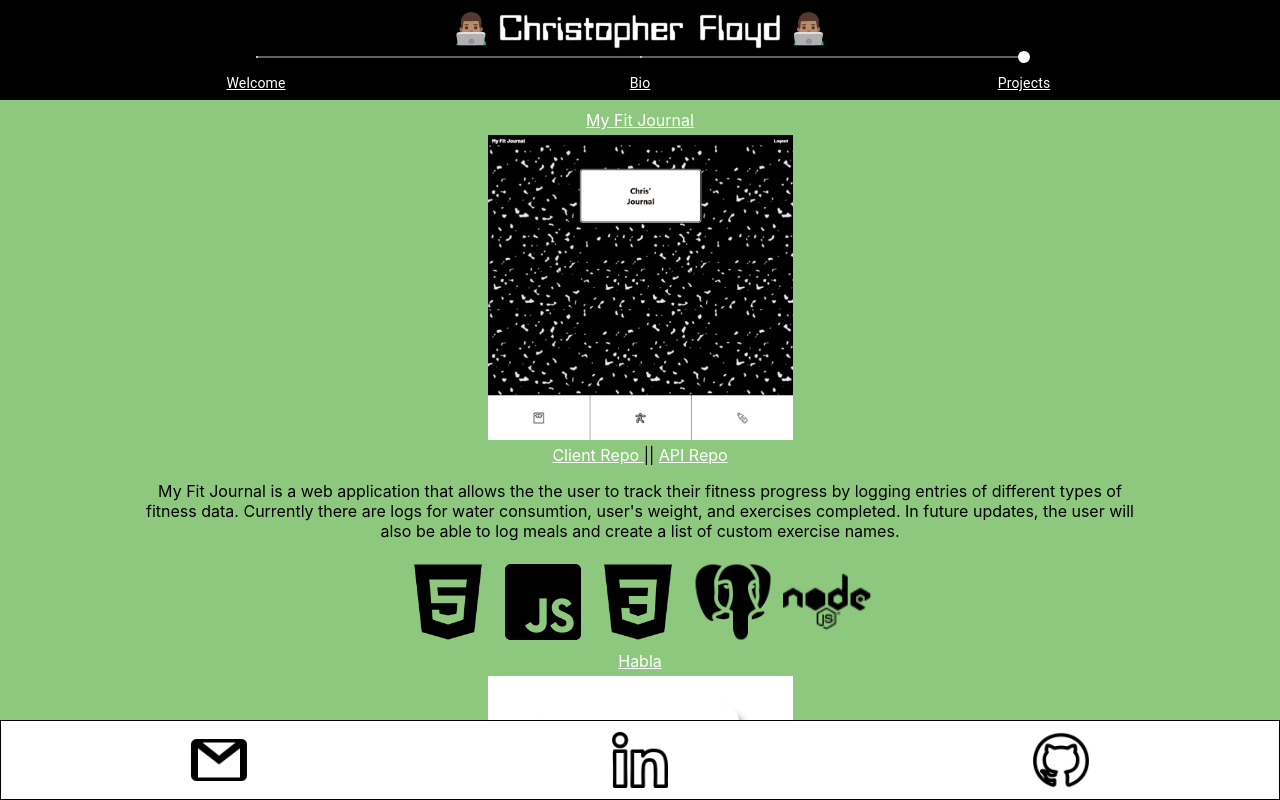
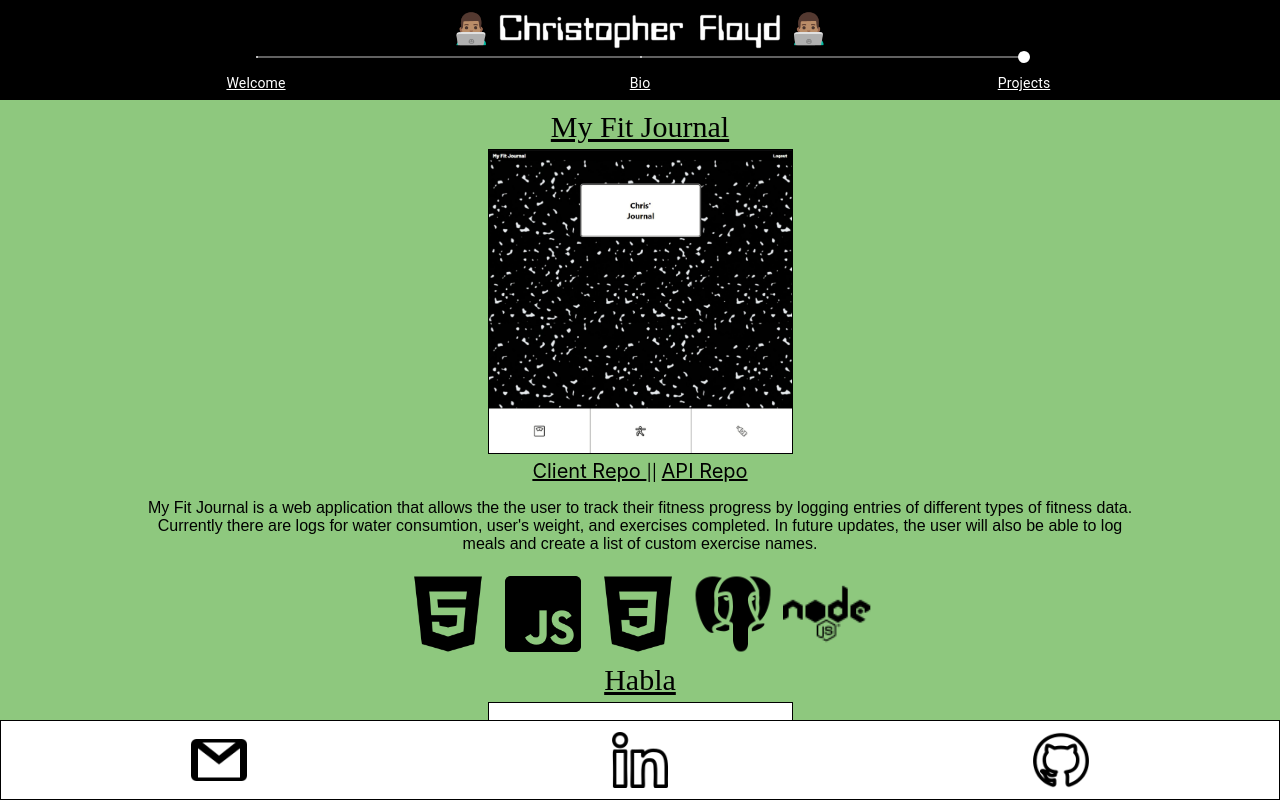
Before and after one commit to cfloyd252/portfolio, a React (Create React App) app: page /projects in a window 1280 px wide. Built offline with nearby package versions, Linux system fonts and the light colour scheme.

Commit message:
complete

```diff
--- a/src/App.css
+++ b/src/App.css
@@ -53,6 +53,10 @@
   justify-content: space-evenly;
 }
 
+p {
+  font-family: 'Noto Sans HK', sans-serif;
+}
+
 @media screen and (min-width: 680px) {
   header {
     height: 100px;
@@ -63,3 +67,5 @@
     top: 100px;
   }
 }
+
+@import url('https://fonts.googleapis.com/css2?family=Abril+Fatface&family=Bitter:wght@700&family=Noto+Sans+HK:wght@500&display=swap');
--- a/src/Components/Bio/Bio.css
+++ b/src/Components/Bio/Bio.css
@@ -4,7 +4,8 @@
 
 #mountains {
     height: 100%;
-    max-width: 90%
+    max-width: 90%;
+    border: 1px solid black
 }
 
 #img_container > img{
--- a/src/Components/Bio/Bio.js
+++ b/src/Components/Bio/Bio.js
@@ -7,13 +7,13 @@ export class Bio extends Component {
             <main id='bio'>
                 <img id='mountains' src={require('../../images/mountains.jpg')} alt='Mountains in Superior, Arizona'/>
                 <p>
-                  Going from a small town boy with big aspirations to being able to call
+                  Growing up in the mountainous small town of Superior, AZ with big aspirations to being able to call
                   myself a father and web developer has been quite a journey. It all
                   started with going to math camp. Well... it was more of a math and science
                   honors program that high school students attended during their summer
                   break. That’s what sparked my interest in the STEM field. My first
-                  experience with this new found passion by becoming the head programmer
-                  for my high school robotics team for the remaining 3 years of high school.
+                  experience with this new found passion was becoming the head programmer
+                  for my high school robotics team. I would continue to hold that title for the next 3 years.
                   From there, I continued to take Computer Science college courses while
                   raising and providing for my son. Any free time I had was
                   spent either going on runs or playing video games on my custom built
--- a/src/Components/Header/Header.css
+++ b/src/Components/Header/Header.css
@@ -25,8 +25,8 @@
     top: 30px !important;
 }
 
-a {
-    color: white;
+header a {
+    color: white !important;
 }
 
 @media screen and (min-width: 680px) {
--- a/src/Components/Projects/Projects.css
+++ b/src/Components/Projects/Projects.css
@@ -12,6 +12,7 @@ section > img {
   width: 305px;
   margin-top: 5px;
   margin-bottom: 5px;
+  border: 1px solid black;
 }
 
 .tech_used > img {
@@ -19,8 +20,18 @@ section > img {
   margin-right: 5px;
 }
 
-#projects > a {
-  color: black !important;
+#projects a {
+  color: black;
+}
+
+#projects .project_title {
+  font-family: 'Bitter', serif;
+  font-size: 30px;
+  cursor: pointer;
+}
+
+.repo_link {
+  font-size: 20px;
 }
 
 @media screen and (min-width: 680px) {
--- a/src/Components/Projects/Projects.js
+++ b/src/Components/Projects/Projects.js
@@ -6,10 +6,10 @@ export class Projects extends Component {
         return (
             <main id='projects'>
                 <section id='mfj'>
-                    <a href='https://my-fit-journal.now.sh/' className='project_title'> My Fit Journal </a>
+                    <a href='https://my-fit-journal.now.sh/' target='_blank' className='project_title'> My Fit Journal </a>
                     <img className='project_screenshot' src={require('../../images/mfj.jpg')} alt='' />
                     <div className='repo_links'>
-                        <a href='https://github.com/cfloyd252/My-Fit-Journal-Client' className='client_repo'> Client Repo </a> || <a href='https://github.com/cfloyd252/my-fit-journal-api' className='server_repo'> API Repo </a>
+                        <a href='https://github.com/cfloyd252/My-Fit-Journal-Client' target='_blank' className='repo_link'> Client Repo </a> || <a href='https://github.com/cfloyd252/my-fit-journal-api' target='_blank' className='repo_link'> API Repo </a>
                     </div>
                     <p className='description'>
                         My Fit Journal is a web application that allows the the user to track their fitness progress by logging entries of different types
@@ -25,10 +25,10 @@ export class Projects extends Component {
                     </div>
                 </section>
                 <section id='habla'>
-                    <a href='https://spaced-repitition-app.now.sh/' className='project_title'> Habla </a>
+                    <a href='https://spaced-repitition-app.now.sh/' target='_blank' className='project_title'> Habla </a>
                     <img className='project_screenshot' src={require('../../images/habla.jpg')} alt='' />
                     <div className='repo_links'>
-                        <a href='https://github.com/thinkful-ei-leopard/spaced-repitition-jose-christopher-client' className='client_repo'> Client Repo </a> || <a href='https://github.com/JozyL27/spaced-repetition-api' className='server_repo'> API Repo </a>
+                        <a href='https://github.com/thinkful-ei-leopard/spaced-repitition-jose-christopher-client' target='_blank' className='repo_link'> Client Repo </a> || <a href='https://github.com/JozyL27/spaced-repetition-api' target='_blank' className='repo_link'> API Repo </a>
                     </div>
                     <p className='description'>
                         Habla is an application that assists the user in learning spanish. This is done by having a list of spanish words the user
@@ -44,10 +44,10 @@ export class Projects extends Component {
                     </div>
                 </section>
                 <section id='cos'>
-                    <a href='https://cup-of-sugar.pengin-san.now.sh/' className='project_title'> Cup of Sugar </a>
+                    <a href='https://cup-of-sugar.pengin-san.now.sh/' target='_blank' className='project_title'> Cup of Sugar </a>
                     <img className='project_screenshot' src={require('../../images/cos.jpg')} alt='' />
                     <div className='repo_links'>
-                        <a href='' className='client_repo'> Client Repo </a> || <a href='' className='server_repo'> API Repo </a>
+                        <a href='' target='_blank' className='repo_link'> Client Repo </a> || <a href='' target='_blank' className='repo_link'> API Repo </a>
                     </div>
                     <p className='description'>
                         Cup of Sugar is a localized, community-oriented application that aims to bring neighbors closer together by fostering connections
--- a/src/Components/Welcome/Welcome.css
+++ b/src/Components/Welcome/Welcome.css
@@ -1,9 +1,11 @@
 #welcome > img {
     width: 80%;
+    border: 1px solid black;
 }
 
 #welcome > h2 {
     margin-top: 0;
+    font-family: 'Noto Sans HK', sans-serif;
 }
 
 @media screen and (min-width: 680px) {
```
Lines whose indentation alone changed are shown as unchanged.
